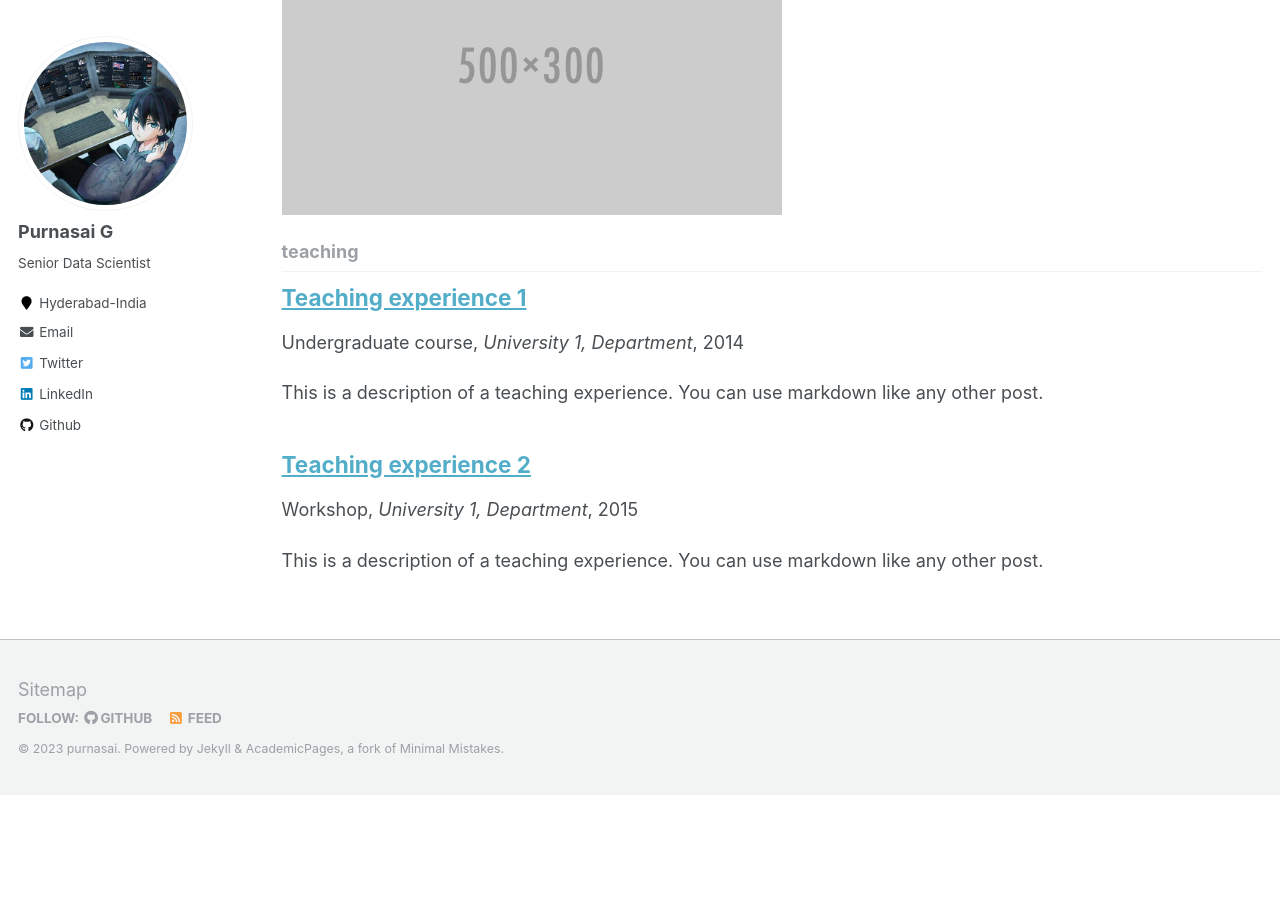
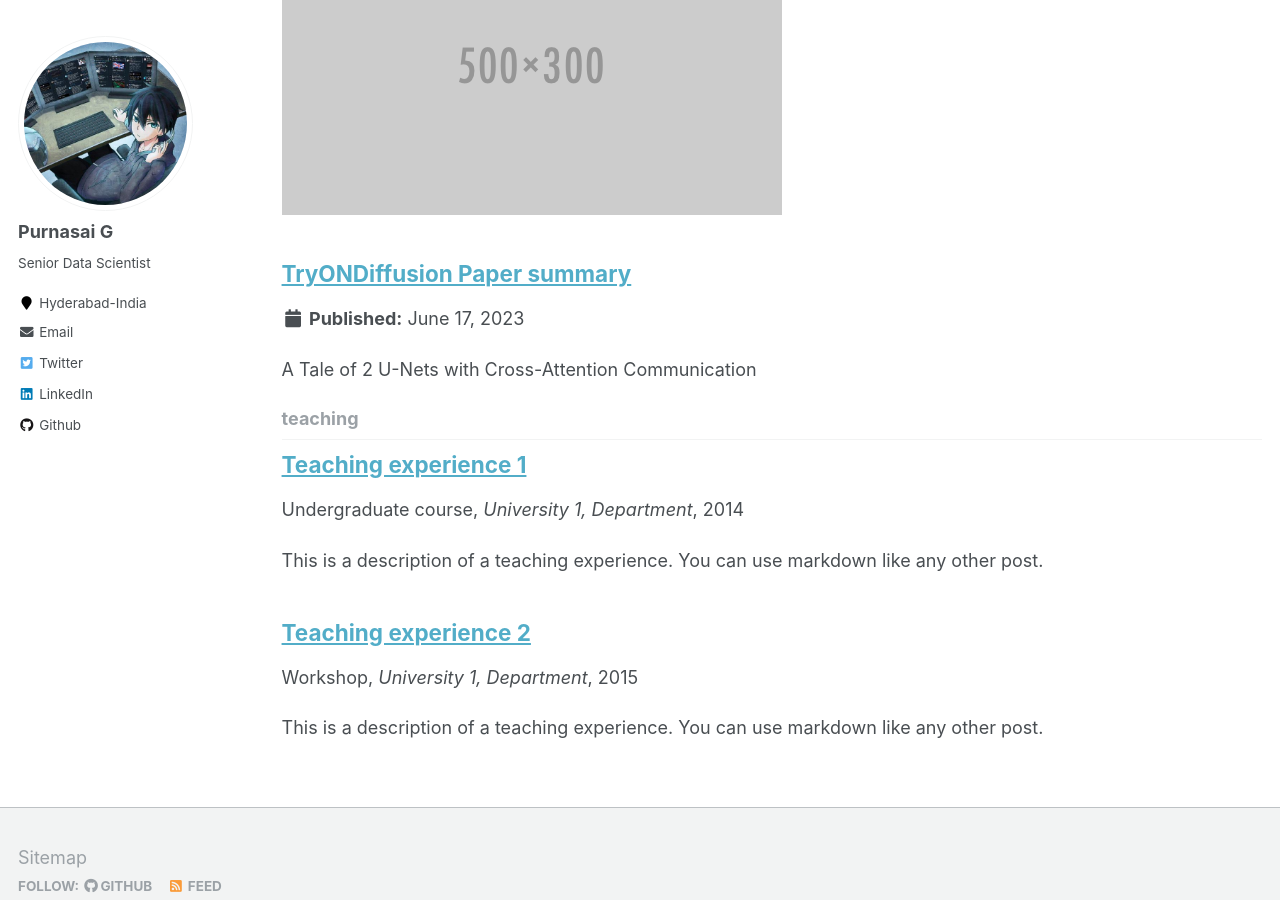
Before and after one commit to purnasai/purnasai.github.io, a Jekyll site: the page built from _pages/collection-archive.html, in a window 1280 px wide and 900 px high, scrolled down 2728 px. Built offline with Jekyll 4.4.1, drawn with Linux system fonts in a browser that asks for light colours; before the commit the page ends 3523 px from its top, so only the background shows below that.

Commit message:
Update TryONDiffusion.md

```diff
--- a/_talks/TryONDiffusion.md
+++ b/_talks/TryONDiffusion.md
@@ -1,3 +1,11 @@
+---
+title: "TryONDiffusion Paper summary"
+collection: talks
+permalink: /talks/TryONDiffusion
+excerpt: "A Tale of 2 U-Nets with Cross-Attention Communication"
+date: 2023-06-17
+---
+
 A tale of 2 U-Nets communicating through Cross-attention.
 
 ![](../assets/images/tryondiffusion_img1.png)
```
